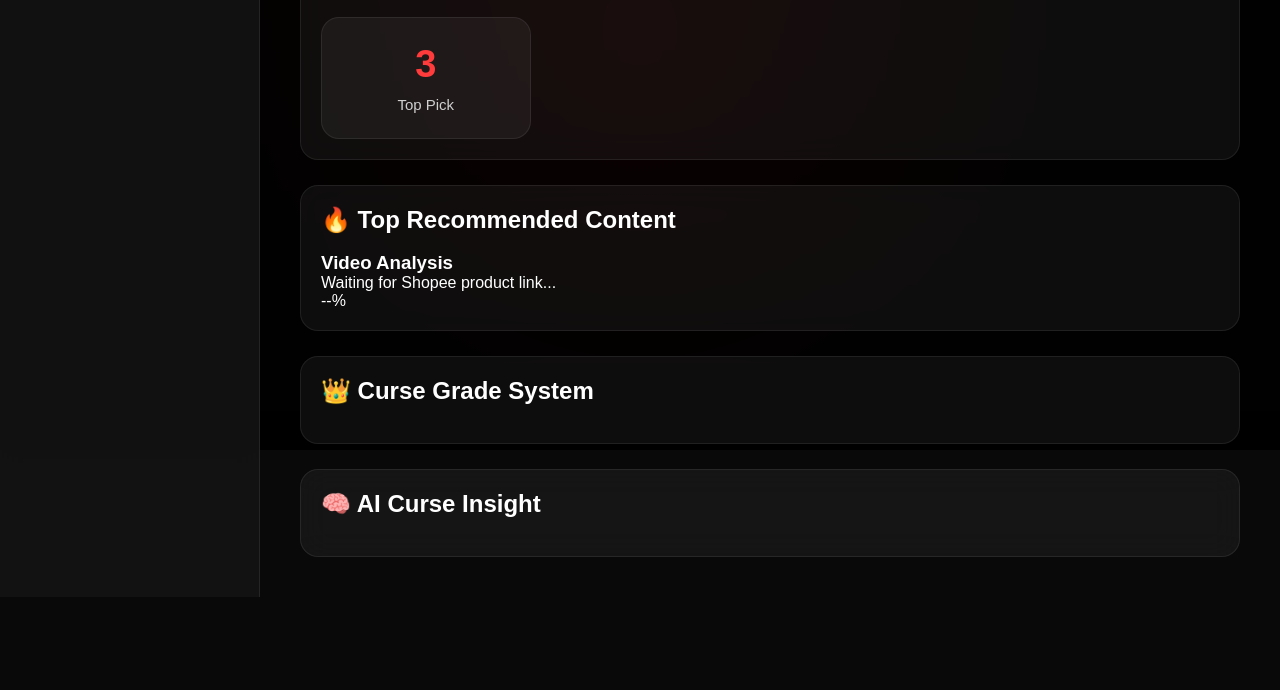
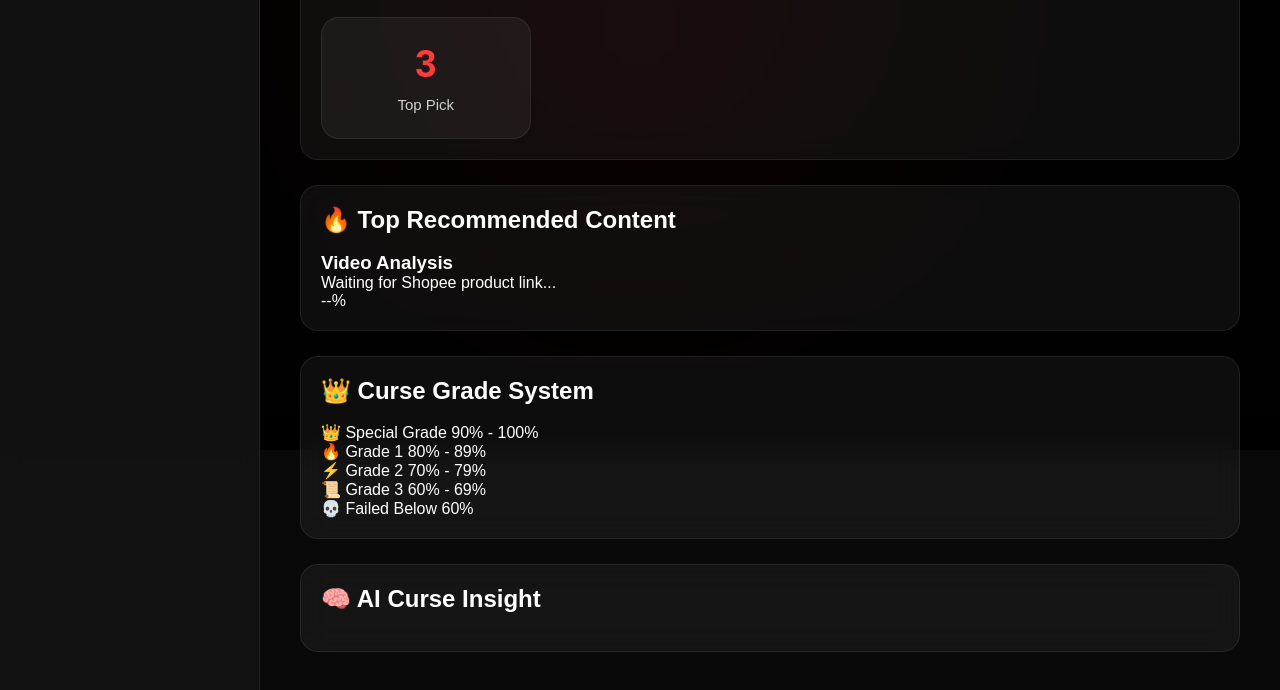
Before and after one commit to mikasamegumi1-coder/Ryomen-SUKUNA, a website: page index.html in a window 1280 px wide. Shown: the part 350-1040 px from the top of the page. Before the commit the page ends 947 px from the top, so only its background shows below. Drawn offline with Linux system fonts and the light colour scheme.

Commit message:
Implement grade system in index.html
Added a detailed grade system with special grades and ranges.

```diff
--- a/index.html
+++ b/index.html
@@ -127,7 +127,38 @@
 </div>
 
 <div class="card grade">
-<h2>👑 Curse Grade System</h2>
+
+    <h2>👑 Curse Grade System</h2>
+
+    <div class="grade-list">
+
+        <div class="grade-item special">
+            <span>👑 Special Grade</span>
+            <span>90% - 100%</span>
+        </div>
+
+        <div class="grade-item grade1">
+            <span>🔥 Grade 1</span>
+            <span>80% - 89%</span>
+        </div>
+
+        <div class="grade-item grade2">
+            <span>⚡ Grade 2</span>
+            <span>70% - 79%</span>
+        </div>
+
+        <div class="grade-item grade3">
+            <span>📜 Grade 3</span>
+            <span>60% - 69%</span>
+        </div>
+
+        <div class="grade-item failed">
+            <span>💀 Failed</span>
+            <span>Below 60%</span>
+        </div>
+
+    </div>
+
 </div>
 
 <div class="card insight">
```
